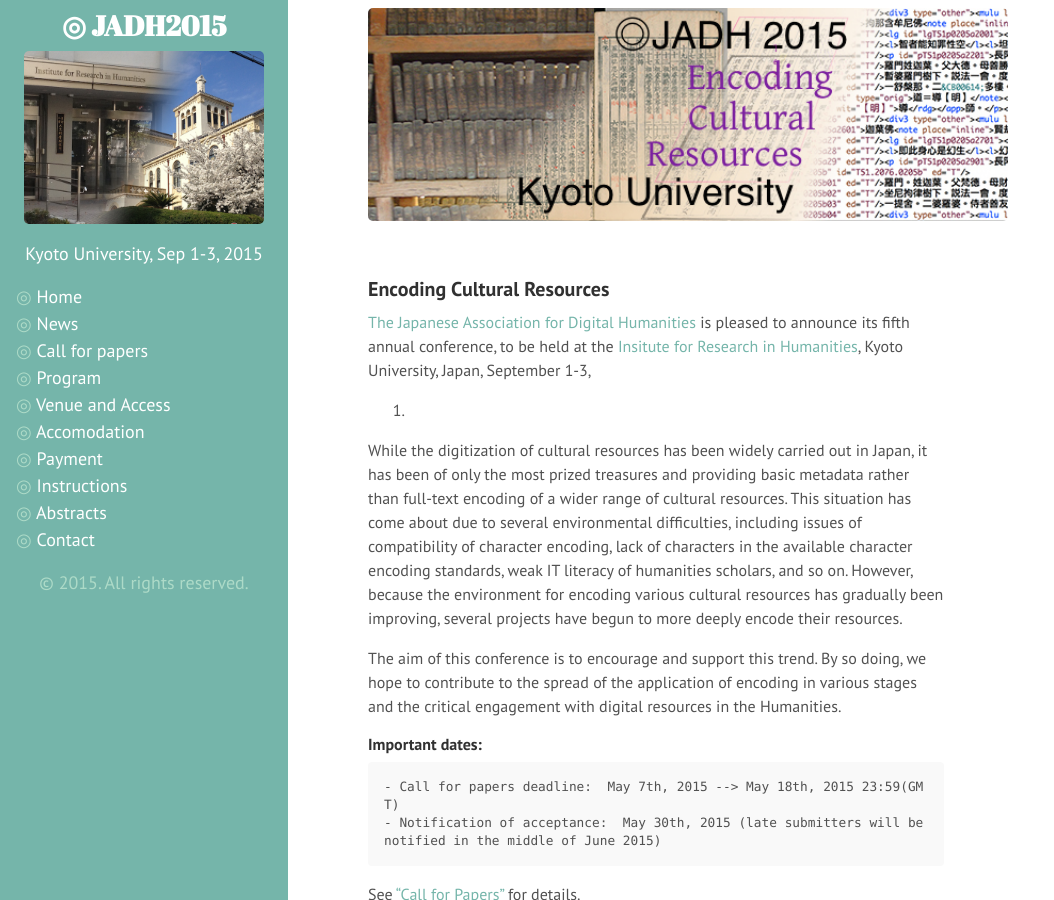
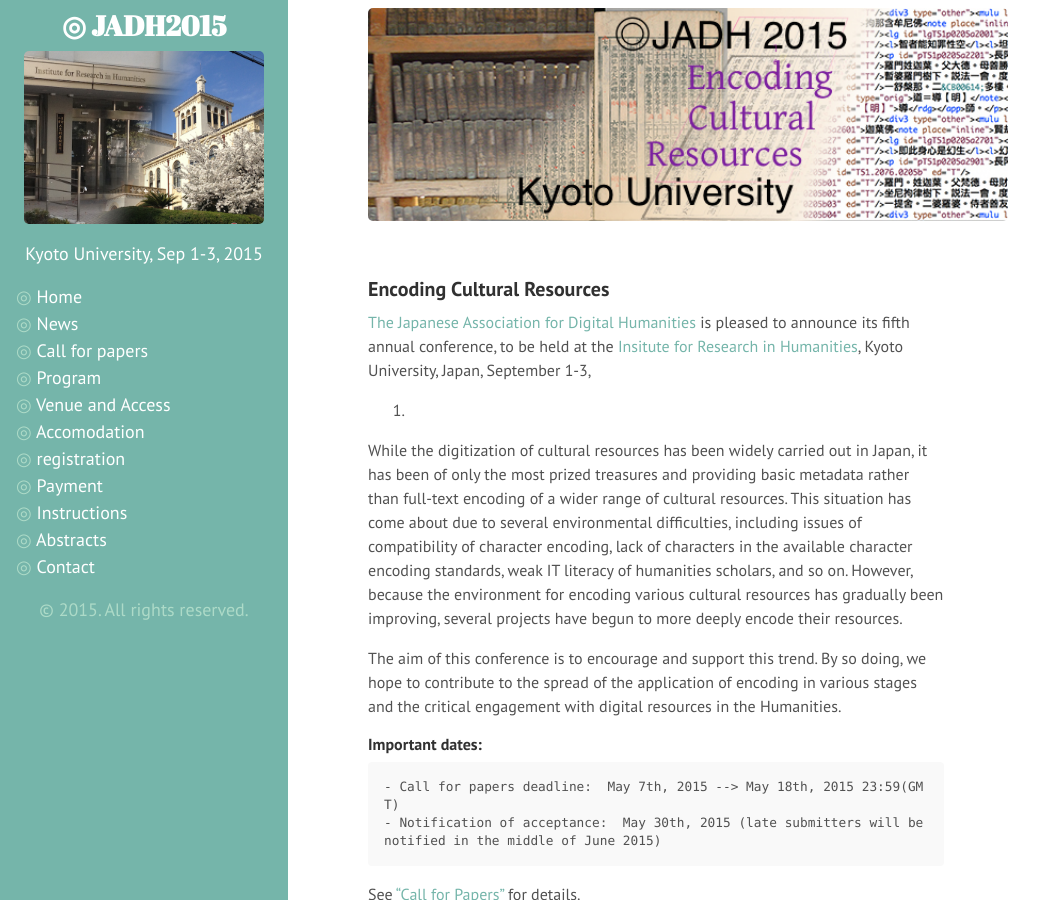
Before and after one commit to jadh2015/jadh2015.github.io, a Jekyll site: the page built from index.md, in a window 1280 px wide and 900 px high. Shown: the whole window, without its empty margins (0-1054 px from the left). Built offline with Jekyll 4.4.1, drawn with Linux system fonts in a browser that asks for light colours.

Commit message:
re-added title, height to 3600

```diff
--- a/50registration.md
+++ b/50registration.md
@@ -1,7 +1,8 @@
 ---
 layout: page
+title: registration
 permalink: /registration/
 ---
 
 
-<iframe width="660" height="4800" src="http://goo.gl/forms/Tj4hhpWmwp" frameborder="0"></iframe>
+<iframe width="660" height="3600" src="http://goo.gl/forms/Tj4hhpWmwp" frameborder="0"></iframe>
```
